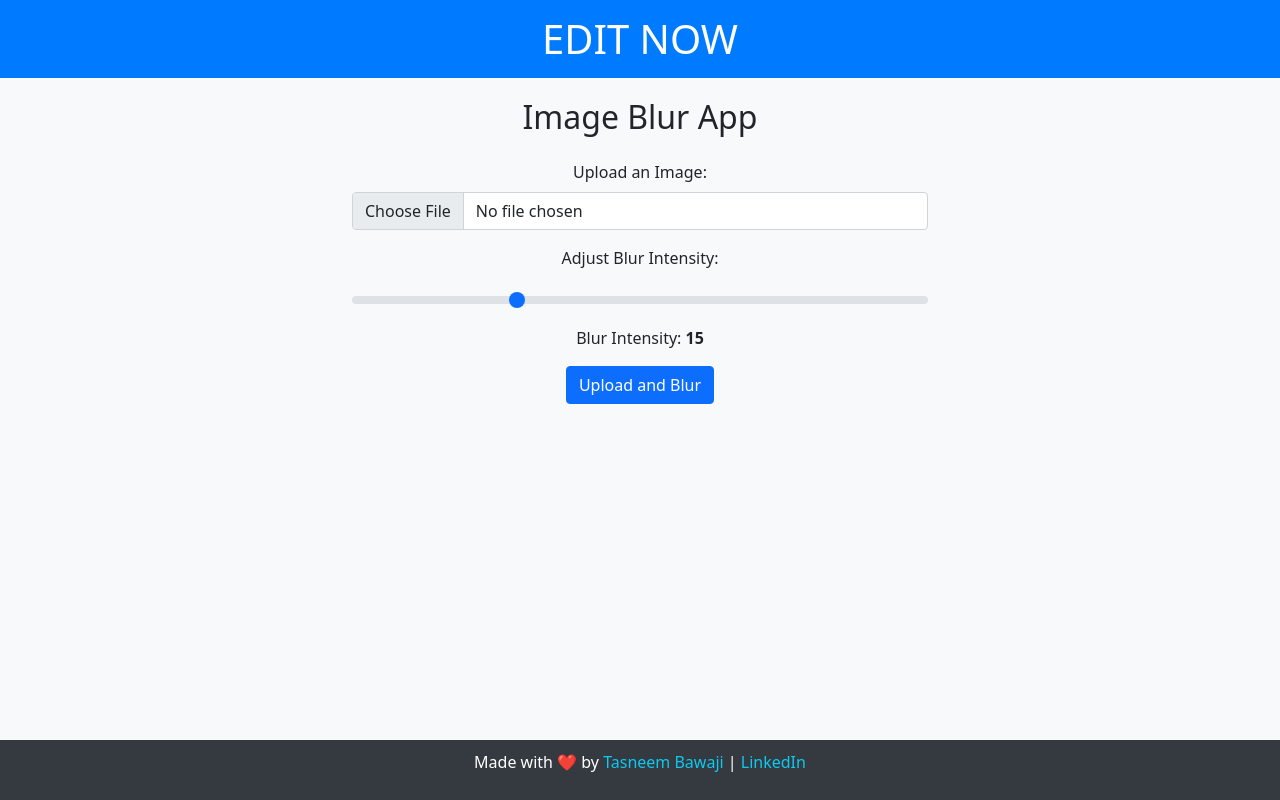
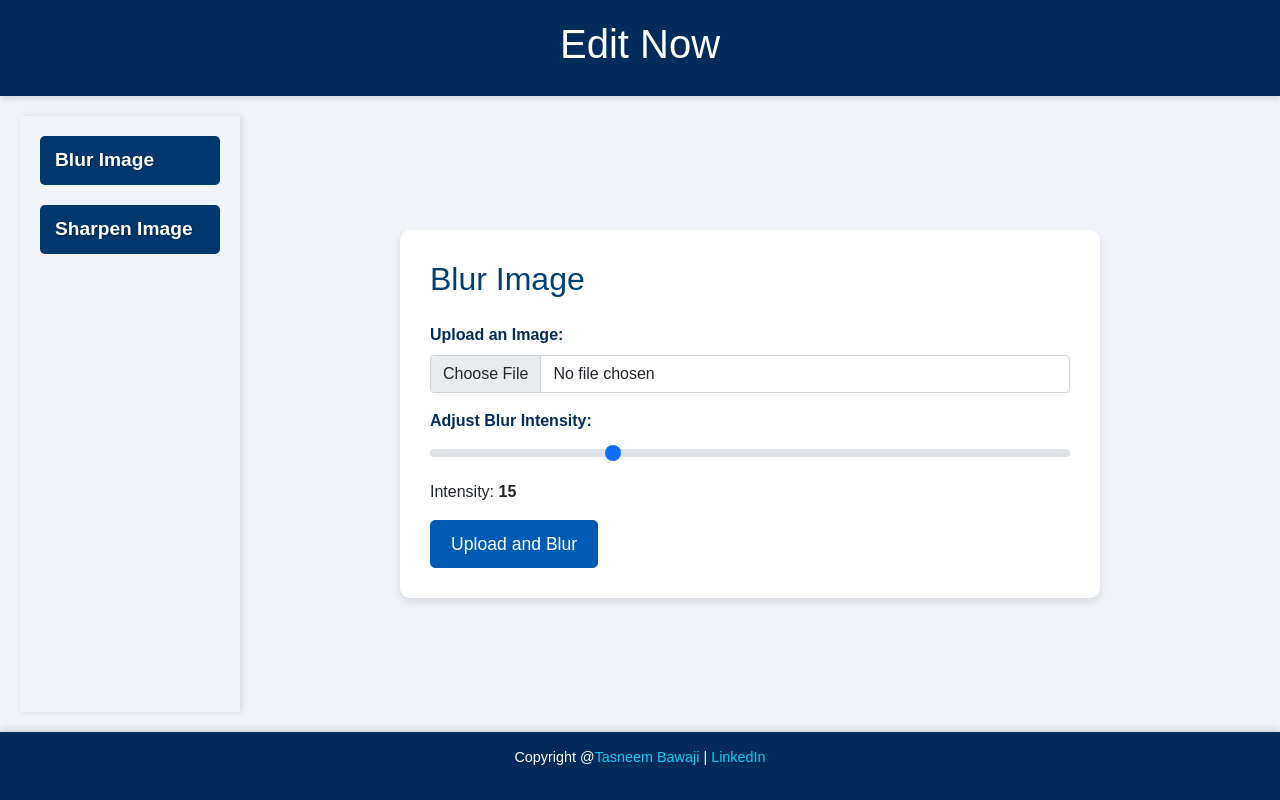
Before and after one commit to tasneeemm76/edit_now, a Flask app: page / in a window 1280 px wide. Run offline with Flask 3, Linux system fonts and the light colour scheme.

Commit message:
add sharpen image feature

```diff
--- a/app.py
+++ b/app.py
@@ -11,14 +11,14 @@ app = Flask(__name__)
 def index():
     return render_template('index.html')
 
-
 @app.route('/upload', methods=['POST'])
 def upload_file():
     if 'file' not in request.files:
         return "No file part", 400
 
     file = request.files['file']
-    blur_intensity = int(request.form.get('blur_intensity', 15))  # Default blur intensity
+    process_type = request.form.get('process_type', 'blur')  # Determine processing type
+    intensity = int(request.form.get('intensity', 15))  # Default intensity
 
     if file.filename == '':
         return "No selected file", 400
@@ -32,21 +32,28 @@ def upload_file():
         _, buffer_original = cv2.imencode('.jpg', img)
         original_base64 = base64.b64encode(buffer_original).decode('utf-8')
 
-        # Apply GaussianBlur with adjustable intensity
-        ksize = blur_intensity if blur_intensity % 2 == 1 else blur_intensity + 1  # Kernel size must be odd
-        blurred_img = cv2.GaussianBlur(img, (ksize, ksize), 0)
+        if process_type == 'blur':
+            # Apply GaussianBlur
+            ksize = intensity if intensity % 2 == 1 else intensity + 1  # Kernel size must be odd
+            processed_img = cv2.GaussianBlur(img, (ksize, ksize), 0)
+        elif process_type == 'sharpen':
+            # Apply Sharpening
+            kernel = np.array([[0, -1, 0], [-1, 5, -1], [0, -1, 0]])
+            processed_img = cv2.filter2D(img, -1, kernel)
+        else:
+            return "Invalid process type", 400
 
-        # Convert the blurred image to base64
-        _, buffer_blurred = cv2.imencode('.jpg', blurred_img)
-        blurred_base64 = base64.b64encode(buffer_blurred).decode('utf-8')
+        # Convert the processed image to base64
+        _, buffer_processed = cv2.imencode('.jpg', processed_img)
+        processed_base64 = base64.b64encode(buffer_processed).decode('utf-8')
 
         return render_template(
             'result.html',
             original_image=original_base64,
-            blurred_image=blurred_base64,
+            processed_image=processed_base64,
+            process_type=process_type,
             filename=filename
         )
-
 
 @app.route('/download', methods=['POST'])
 def download_file():
@@ -66,6 +73,5 @@ def download_file():
 if __name__ == '__main__':
     app.run(debug=True)
 
-
 import os
 app.run(debug=False, host='0.0.0.0', port=int(os.environ.get('PORT', 5000)))
--- a/templates/index.html
+++ b/templates/index.html
@@ -7,78 +7,188 @@
     <link href="https://cdn.jsdelivr.net/npm/bootstrap@5.1.3/dist/css/bootstrap.min.css" rel="stylesheet">
     <style>
         body {
-            background-color: #f8f9fa;
+            background-color: #f0f4f8;
+            font-family: Arial, sans-serif;
+            margin: 0;
             display: flex;
             flex-direction: column;
             min-height: 100vh;
         }
+
         header {
-            background-color: #007bff;
-            color: white;
-            padding: 15px 0;
+            background-color: #002B5B;
+            color: #fff;
+            padding: 20px 0;
+            text-align: center;
+            font-size: 1.8rem;
+            font-weight: bold;
+            box-shadow: 0 4px 6px rgba(0, 0, 0, 0.1);
         }
-        header h1 {
-            margin: 0;
+
+        .main-content {
+            display: flex;
+            flex-grow: 1;
+            padding: 20px;
         }
+
+        .sidebar {
+            background-color: #f0f4f8;
+            color: #fff;
+            width: 220px;
+            padding: 20px;
+            box-shadow: 2px 0 6px rgba(0, 0, 0, 0.1);
+        }
+
+        .sidebar a {
+            background-color:rgb(0, 55, 109);
+            display: block;
+            color: #fff;
+            text-decoration: none;
+            font-size: 1.2rem;
+            font-weight: 600;
+            margin-bottom: 20px;
+            padding: 10px 15px;
+            border-radius: 5px;
+            text-shadow: 1px 1px 2px rgba(0, 0, 0, 0.3);
+            transition: background-color 0.3s ease, color 0.3s ease;
+        }
+
+        .sidebar a:hover {
+            background-color: #005BB5;
+            color: #E6F1FF;
+        }
+
         .container {
             flex-grow: 1;
-            max-width: 600px;
-            margin-top: 20px;
+            max-width: 700px;
+            margin: auto;
+            background-color: #fff;
+            padding: 30px;
+            border-radius: 10px;
+            box-shadow: 0 4px 8px rgba(0, 0, 0, 0.1);
         }
-        .slider {
-            width: 100%;
-            margin-top: 10px;
+
+        .container h2 {
+            color: #003F72;
+            margin-bottom: 20px;
         }
+
+        .form-label {
+            font-weight: 600;
+            color: #002B5B;
+        }
+
+        .btn-primary {
+            background-color: #005BB5;
+            border-color: #005BB5;
+            padding: 10px 20px;
+            font-size: 1.1rem;
+            border-radius: 5px;
+            transition: background-color 0.3s ease, transform 0.2s ease;
+        }
+
+        .btn-primary:hover {
+            background-color: #003F72;
+            transform: scale(1.05);
+        }
+
         footer {
-            background-color: #343a40;
-            color: white;
-            padding: 10px 0;
+            background-color: #002B5B;
+            color: #fff;
+            padding: 15px 0;
             text-align: center;
+            font-size: 0.9rem;
+            box-shadow: 0 -4px 6px rgba(0, 0, 0, 0.1);
         }
+
         footer a {
             color: #0dcaf0;
             text-decoration: none;
         }
+
         footer a:hover {
             text-decoration: underline;
         }
     </style>
+
 </head>
 <body>
     <!-- Header -->
-    <header class="text-center">
-        <h1>EDIT NOW</h1>
+    <header>
+        <h1>Edit Now</h1>
     </header>
 
-    <!-- Main Content -->
-    <div class="container text-center">
-        <h2 class="mb-4">Image Blur App</h2>
+    <!-- Main Content with Sidebar -->
+    <div class="main-content">
+        <div class="sidebar">
+            <a href="#" id="blurImageLink">Blur Image</a>
+            <a href="#" id="sharpenImageLink">Sharpen Image</a>
+        </div>
+
+        <div class="container">
+            <!-- Blur Image Form -->
+            <div id="blurForm">
+                <h2 class="mb-4">Blur Image</h2>
                 <form action="/upload" method="post" enctype="multipart/form-data">
+                    <input type="hidden" name="process_type" value="blur">
                     <div class="mb-3">
                         <label for="fileInput" class="form-label">Upload an Image:</label>
                         <input type="file" name="file" id="fileInput" class="form-control" accept="image/*" required>
                     </div>
                     <div class="mb-3">
-                <label for="blurIntensity" class="form-label">Adjust Blur Intensity:</label>
-                <input type="range" name="blur_intensity" id="blurIntensity" class="slider form-range" min="1" max="51" value="15" step="2">
-                <div id="blurValue" class="mt-2">Blur Intensity: <strong>15</strong></div>
+                        <label for="intensity" class="form-label">Adjust Blur Intensity:</label>
+                        <input type="range" name="intensity" id="intensity" class="slider form-range" min="1" max="51" value="15" step="2">
+                        <div id="intensityValue" class="mt-2">Intensity: <strong>15</strong></div>
                     </div>
                     <button type="submit" class="btn btn-primary">Upload and Blur</button>
                 </form>
             </div>
 
+            <!-- Sharpen Image Form -->
+            <div id="sharpenForm" style="display: none;">
+                <h2 class="mb-4">Sharpen Image</h2>
+                <form action="/upload" method="post" enctype="multipart/form-data">
+                    <input type="hidden" name="process_type" value="sharpen">
+                    <div class="mb-3">
+                        <label for="fileInputSharpen" class="form-label">Upload an Image:</label>
+                        <input type="file" name="file" id="fileInputSharpen" class="form-control" accept="image/*" required>
+                    </div>
+                    <button type="submit" class="btn btn-primary">Upload and Sharpen</button>
+                </form>
+            </div>
+        </div>
+    </div>
+
     <!-- Footer -->
     <footer>
-        <p>Made with ❤️ by <a href="https://github.com/tasneeemm76" target="_blank">Tasneem Bawaji</a> | <a href="www.linkedin.com/in/tasneem-bawaji-a82412282" target="_blank">LinkedIn</a></p>
+        <p>Copyright @<a href="https://github.com/tasneeemm76" target="_blank">Tasneem Bawaji</a> | <a href="www.linkedin.com/in/tasneem-bawaji-a82412282" target="_blank">LinkedIn</a></p>
     </footer>
 
     <script>
-        // Update the displayed blur value dynamically
-        const slider = document.getElementById('blurIntensity');
-        const blurValue = document.getElementById('blurValue');
+        const blurLink = document.getElementById('blurImageLink');
+        const sharpenLink = document.getElementById('sharpenImageLink');
+        const blurForm = document.getElementById('blurForm');
+        const sharpenForm = document.getElementById('sharpenForm');
+        const intensitySlider = document.getElementById('intensity');
+        const intensityValue = document.getElementById('intensityValue');
 
-        slider.addEventListener('input', () => {
-            blurValue.innerHTML = `Blur Intensity: <strong>${slider.value}</strong>`;
+        // Update intensity value dynamically
+        intensitySlider.addEventListener('input', () => {
+            intensityValue.innerHTML = `Intensity: <strong>${intensitySlider.value}</strong>`;
+        });
+
+        // Show Blur Form and Hide Sharpen Form
+        blurLink.addEventListener('click', (event) => {
+            event.preventDefault();
+            blurForm.style.display = 'block';
+            sharpenForm.style.display = 'none';
+        });
+
+        // Show Sharpen Form and Hide Blur Form
+        sharpenLink.addEventListener('click', (event) => {
+            event.preventDefault();
+            blurForm.style.display = 'none';
+            sharpenForm.style.display = 'block';
         });
     </script>
 </body>
```
Also changed, not shown: templates/result.html (+119 -41 lines). Lines whose indentation alone changed are shown as unchanged.
